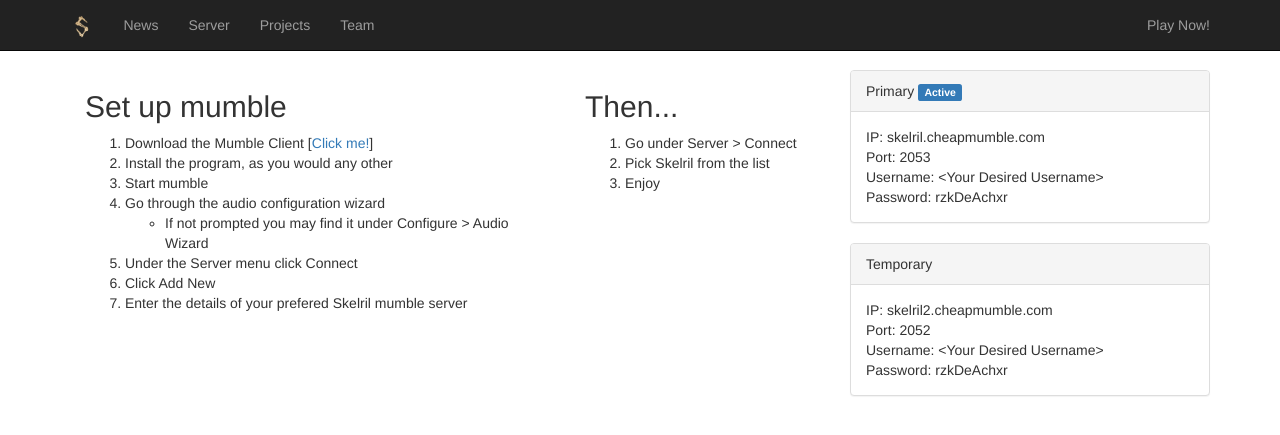
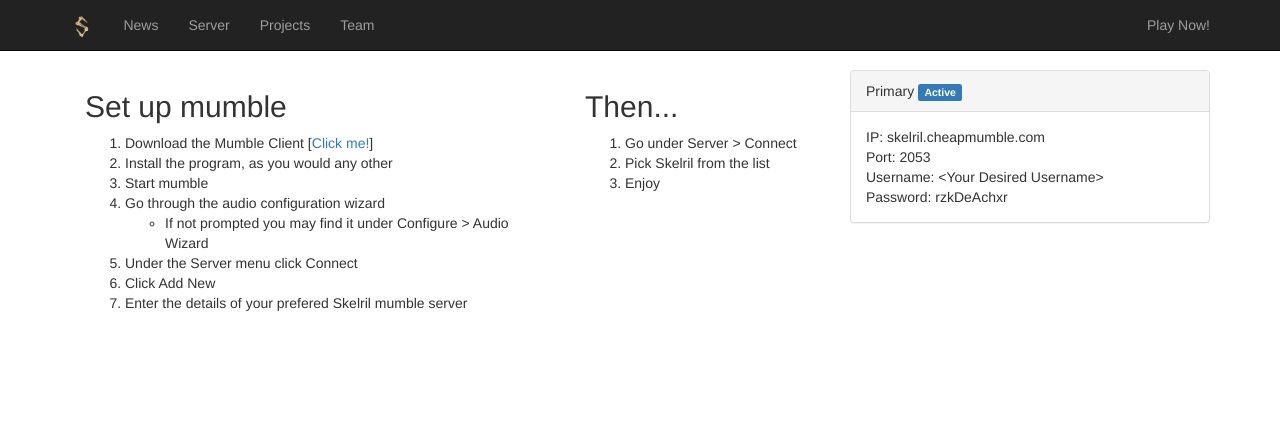
Before and after one commit to packet-loss-gaming/Website, a Jekyll site: the page built from mumble/index.html, in a window 1280 px wide. Shown: the top 435 px of the page. Built offline with Jekyll 4.4.1, drawn with Linux system fonts in a browser that asks for light colours; nearby versions of some CDN libraries.

Commit message:
Removed the temporary mumble server from the list

```diff
--- a/_data/mumble_servers.yml
+++ b/_data/mumble_servers.yml
@@ -4,8 +4,3 @@
   username: <Your Desired Username>
   password: rzkDeAchxr
   active: true
-- title: Temporary
-  ip: skelril2.cheapmumble.com
-  port: 2052
-  username: <Your Desired Username>
-  password: rzkDeAchxr
```
